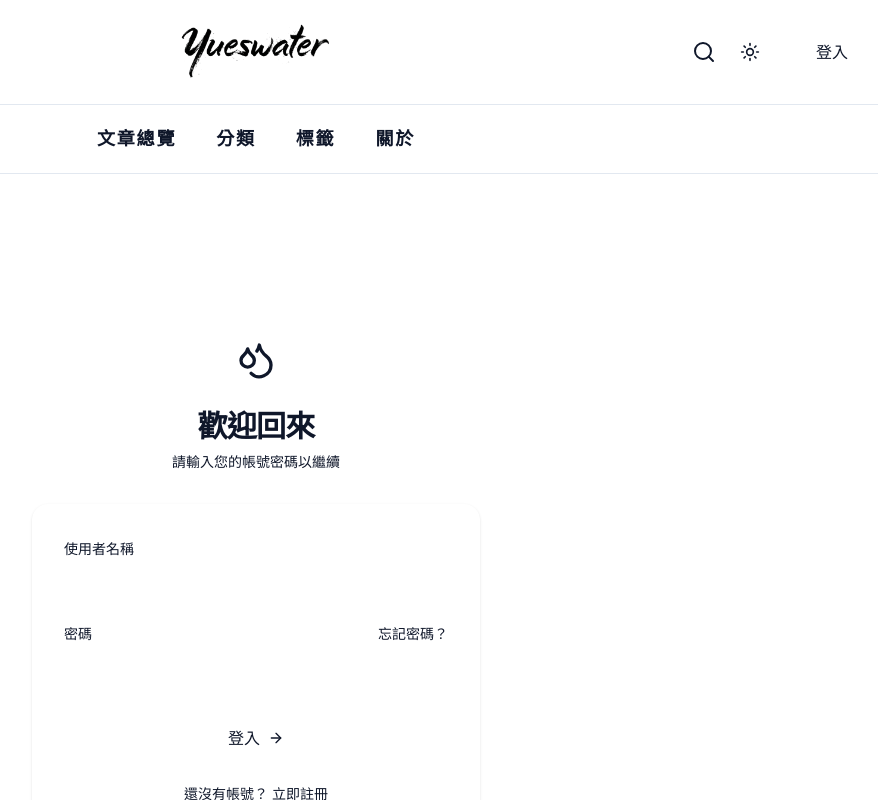
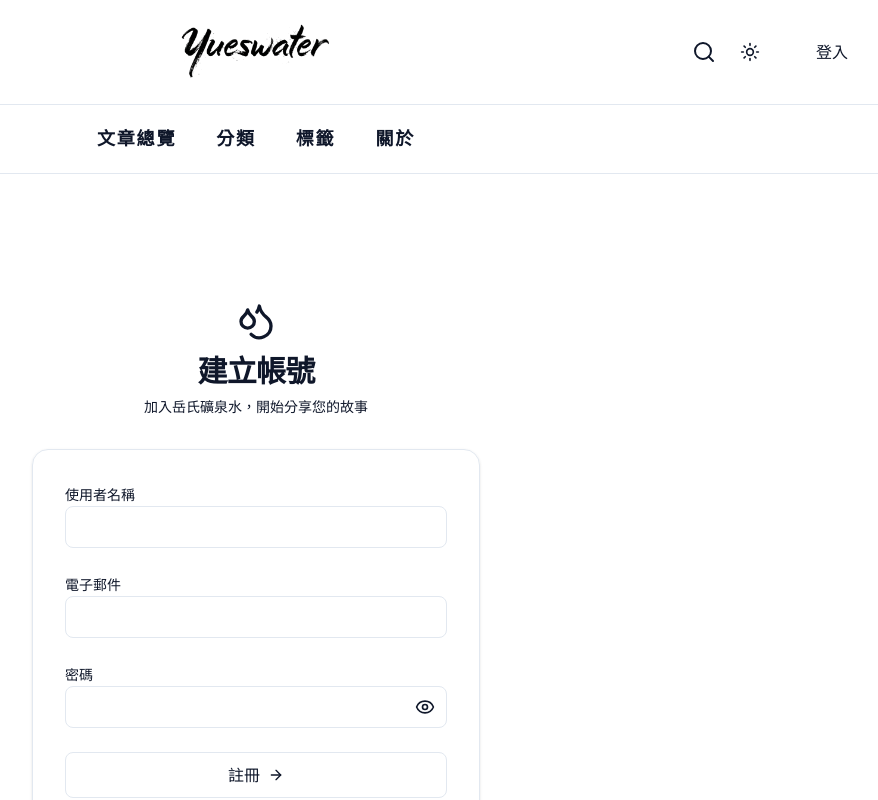
Before and after one commit to yueswater/yueswater-web, a Next.js app: page /register in a window 1280 px wide. Shown: the top 800 px of the page, without its empty margins (384-1262 px from the left). Built offline with nearby package versions, Linux system fonts and the light colour scheme; no server answers.

Commit message:
feat: register & verify page

```diff
--- a/src/app/(auth)/login/page.tsx
+++ b/src/app/(auth)/login/page.tsx
@@ -3,7 +3,7 @@
 import { useState, useRef } from "react";
 import Link from "next/link";
 import Image from "next/image";
-import { Loader2, ArrowRight, Eye, EyeOff } from "lucide-react";
+import { Droplet ,Loader2, ArrowRight, Eye, EyeOff, Droplets } from "lucide-react";
 import { useAuth } from "@/context/AuthContext";
 
 export default function LoginPage() {
@@ -62,21 +62,8 @@ export default function LoginPage() {
     <div className="flex min-h-[calc(100vh-4rem)] items-center justify-center p-4">
       <div className="w-full max-w-md space-y-8">
         <div className="flex flex-col items-center text-center">
-          <div className="relative mb-4 h-16 w-16 overflow-hidden rounded-2xl">
-            <Image
-              src="/logo_lightTheme.png"
-              alt="岳氏礦泉水 Logo"
-              fill
-              className="logo-light object-contain transition-transform duration-500 group-hover:scale-105"
-              priority
-            />
-            <Image
-              src="/logo_darkTheme.png"
-              alt="岳氏礦泉水 Logo"
-              fill
-              className="logo-dark object-contain transition-transform duration-500 group-hover:scale-105"
-              priority
-            />
+          <div className="bg-transparent text-base-100 mx-auto w-fit rounded-2xl p-3">
+            <Droplets className="h-10 w-10" />
           </div>
           <h1 className="text-foreground text-3xl font-bold tracking-tight">歡迎回來</h1>
           <p className="text-foreground/60 mt-2 text-sm">請輸入您的帳號密碼以繼續</p>
--- a/src/app/(auth)/register/page.tsx
+++ b/src/app/(auth)/register/page.tsx
@@ -1,18 +1,54 @@
 "use client";
 
-import { useState } from "react";
+import { useState, useRef } from "react";
 import Link from "next/link";
 import { useRouter } from "next/navigation";
-import { Droplets, Loader2, ArrowRight } from "lucide-react";
+import { Droplets, Loader2, ArrowRight, Eye, EyeOff } from "lucide-react";
+import { useAuth } from "@/context/AuthContext";
 
-export default function LoginPage() {
+export default function RegisterPage() {
   const router = useRouter();
+  const { register } = useAuth();
   const [formData, setFormData] = useState({
     username: "",
+    email: "",
     password: "",
   });
   const [loading, setLoading] = useState(false);
   const [error, setError] = useState("");
+  const [success, setSuccess] = useState(false);
+  const [showPassword, setShowPassword] = useState(false);
+
+  const usernameInputRef = useRef<HTMLInputElement>(null);
+  const emailInputRef = useRef<HTMLInputElement>(null);
+  const passwordInputRef = useRef<HTMLInputElement>(null);
+  const submitButtonRef = useRef<HTMLButtonElement>(null);
+
+  const handleKeyDown = (e: React.KeyboardEvent) => {
+    if (e.key === "Tab") {
+      const focusableElements: (HTMLInputElement | HTMLButtonElement | null)[] = [
+        usernameInputRef.current,
+        emailInputRef.current,
+        passwordInputRef.current,
+        submitButtonRef.current,
+      ];
+      const currentIndex = focusableElements.indexOf(
+        document.activeElement as HTMLInputElement | HTMLButtonElement | null
+      );
+
+      if (e.shiftKey) {
+        if (currentIndex <= 0) {
+          e.preventDefault();
+          submitButtonRef.current?.focus();
+        }
+      } else {
+        if (currentIndex >= focusableElements.length - 1) {
+          e.preventDefault();
+          usernameInputRef.current?.focus();
+        }
+      }
+    }
+  };
 
   const handleSubmit = async (e: React.FormEvent) => {
     e.preventDefault();
@@ -20,42 +56,46 @@ export default function LoginPage() {
     setError("");
 
     try {
-      const res = await fetch(`${process.env.NEXT_PUBLIC_API_URL}/auth/login/`, {
-        method: "POST",
-        headers: {
-          "Content-Type": "application/json",
-        },
-        body: JSON.stringify(formData),
-      });
-
-      if (!res.ok) {
-        throw new Error("帳號或密碼錯誤");
-      }
-
-      const data = await res.json();
-      localStorage.setItem("token", data.token);
-      router.push("/");
-      router.refresh();
-    } catch (err) {
-      setError(err instanceof Error ? err.message : "登入失敗");
-    } finally {
+      await register(formData);
+      setSuccess(true);
+    } catch (err: any) {
+      setError(err.message || "註冊失敗");
       setLoading(false);
     }
   };
+
+  if (success) {
+    return (
+      <div className="flex min-h-[calc(100vh-4rem)] items-center justify-center p-4">
+        <div className="w-full max-w-md space-y-4 text-center">
+          <div className="bg-transparent text-base-100 mx-auto w-fit rounded-2xl p-3">
+            <Droplets className="h-10 w-10" />
+          </div>
+          <h1 className="text-2xl font-bold">請檢查您的電子信箱</h1>
+          <p className="text-foreground/60">
+            我們已將驗證連結寄送至 <span className="text-foreground font-medium">{formData.email}</span>。請點擊連結以啟用您的帳號。
+          </p>
+          <Link href="/login" className="btn btn-primary rounded-full px-8">
+            前往登入
+          </Link>
+        </div>
+      </div>
+    );
+  }
 
   return (
     <div className="flex min-h-[calc(100vh-4rem)] items-center justify-center p-4">
       <div className="w-full max-w-md space-y-8">
         <div className="flex flex-col items-center text-center">
-          <div className="bg-primary/10 text-primary mb-4 rounded-2xl p-3">
+          <div className="bg-transparent text-primary mx-auto w-fit rounded-2xl p-3">
             <Droplets className="h-10 w-10" />
           </div>
-          <h1 className="text-foreground text-3xl font-bold tracking-tight">歡迎回來</h1>
-          <p className="text-foreground/60 mt-2 text-sm">請輸入您的帳號密碼以繼續</p>
+          <h1 className="text-foreground text-3xl font-bold tracking-tight">建立帳號</h1>
+          <p className="text-foreground/60 mt-2 text-sm">加入岳氏礦泉水，開始分享您的故事</p>
         </div>
 
-        <div className="bg-card rounded-2xl p-8 shadow-sm">
-          <form onSubmit={handleSubmit} className="space-y-6">
+        <div className="bg-card rounded-2xl border border-[color:var(--border)] p-8 shadow-sm">
+          <form onSubmit={handleSubmit} onKeyDown={handleKeyDown} className="space-y-6">
             {error && (
               <div className="rounded-lg border border-red-500/20 bg-red-500/10 p-3 text-center text-sm font-medium text-red-600 dark:text-red-400">
                 {error}
@@ -67,47 +107,67 @@ export default function LoginPage() {
                 使用者名稱
               </label>
               <input
+                ref={usernameInputRef}
                 id="username"
                 type="text"
                 required
-                className="bg-background text-foreground focus:ring-primary/20 focus:border-primary w-full rounded-lg px-3 py-2 transition-all focus:ring-2 focus:outline-none"
+                className="bg-background text-foreground focus:ring-primary/20 focus:border-primary w-full rounded-lg border border-[color:var(--border)] px-3 py-2 transition-all focus:ring-2 focus:outline-none"
                 value={formData.username}
                 onChange={(e) => setFormData({ ...formData, username: e.target.value })}
               />
             </div>
 
             <div className="space-y-2">
-              <div className="flex items-center justify-between">
+              <label htmlFor="email" className="text-foreground text-sm font-medium">
+                電子郵件
+              </label>
+              <input
+                ref={emailInputRef}
+                id="email"
+                type="email"
+                required
+                className="bg-background text-foreground focus:ring-primary/20 focus:border-primary w-full rounded-lg border border-[color:var(--border)] px-3 py-2 transition-all focus:ring-2 focus:outline-none"
+                value={formData.email}
+                onChange={(e) => setFormData({ ...formData, email: e.target.value })}
+              />
+            </div>
+
+            <div className="space-y-2">
               <label htmlFor="password" className="text-foreground text-sm font-medium">
                 密碼
               </label>
-                <Link
-                  href="/forgot-password"
-                  className="text-primary hover:text-primary/80 text-sm font-medium"
-                >
-                  忘記密碼？
-                </Link>
-              </div>
+              <div className="relative">
                 <input
+                  ref={passwordInputRef}
                   id="password"
-                type="password"
+                  type={showPassword ? "text" : "password"}
                   required
-                className="bg-background text-foreground focus:ring-primary/20 focus:border-primary w-full rounded-lg px-3 py-2 transition-all focus:ring-2 focus:outline-none"
+                  className="bg-background text-foreground focus:ring-primary/20 focus:border-primary w-full rounded-lg border border-[color:var(--border)] px-3 py-2 pr-10 transition-all focus:ring-2 focus:outline-none"
                   value={formData.password}
                   onChange={(e) => setFormData({ ...formData, password: e.target.value })}
                 />
+                <button
+                  type="button"
+                  tabIndex={-1}
+                  onClick={() => setShowPassword(!showPassword)}
+                  className="text-foreground/40 hover:text-primary absolute inset-y-0 right-0 flex items-center px-3 transition-colors focus:outline-none"
+                >
+                  {showPassword ? <EyeOff className="h-5 w-5" /> : <Eye className="h-5 w-5" />}
+                </button>
+              </div>
             </div>
 
             <button
+              ref={submitButtonRef}
               type="submit"
               disabled={loading}
-              className="bg-primary text-primary-foreground focus:ring-primary/20 flex w-full items-center justify-center rounded-lg px-4 py-2.5 font-medium transition-all hover:opacity-90 focus:ring-2 focus:outline-none disabled:cursor-not-allowed disabled:opacity-50"
+              className="bg-primary text-primary-foreground focus:ring-primary/20 flex w-full items-center justify-center rounded-lg border border-transparent px-4 py-2.5 font-medium transition-all hover:opacity-90 focus:ring-2 focus:outline-none disabled:cursor-not-allowed disabled:opacity-50"
             >
               {loading ? (
                 <Loader2 className="h-5 w-5 animate-spin" />
               ) : (
                 <span className="flex items-center gap-2">
-                  登入
+                  註冊
                   <ArrowRight className="h-4 w-4" />
                 </span>
               )}
@@ -115,12 +175,13 @@ export default function LoginPage() {
           </form>
 
           <div className="mt-6 text-center text-sm">
-            <span className="text-foreground/60">還沒有帳號？</span>
+            <span className="text-foreground/60">已經有帳號了？</span>
             <Link
-              href="/register"
+              href="/login"
+              tabIndex={-1}
               className="text-primary hover:text-primary/80 ml-1 font-medium hover:underline"
             >
-              立即註冊
+              立即登入
             </Link>
           </div>
         </div>
--- /dev/null
+++ b/src/app/(auth)/verify-email/page.tsx
@@ -0,0 +1,101 @@
+"use client";
+
+import { useEffect, useState, useRef } from "react";
+import { useSearchParams, useRouter } from "next/navigation";
+import { authService } from "@/services/authService";
+import { Droplets, Loader2, CheckCircle2, XCircle, ArrowRight } from "lucide-react";
+import Link from "next/link";
+
+export default function VerifyEmailPage() {
+  const searchParams = useSearchParams();
+  const router = useRouter();
+  const [status, setStatus] = useState<"loading" | "success" | "error">("loading");
+  const [message, setMessage] = useState("");
+  const verified = useRef(false);
+
+  useEffect(() => {
+    const verify = async () => {
+      if (verified.current) return;
+
+      const uid = searchParams.get("uid");
+      const token = searchParams.get("token");
+
+      if (!uid || !token) {
+        setStatus("error");
+        setMessage("Invalid verification link.");
+        return;
+      }
+
+      try {
+        verified.current = true;
+        await authService.verifyEmail(uid, token);
+        setStatus("success");
+      } catch (err: any) {
+        setStatus("error");
+        setMessage(err.message || "Verification failed or link expired.");
+      }
+    };
+
+    verify();
+  }, [searchParams]);
+
+  return (
+    <div className="flex min-h-[calc(100vh-4rem)] items-center justify-center p-4">
+      <div className="w-full max-w-md text-center">
+        <div className="bg-card rounded-2xl border border-[color:var(--border)] p-8 shadow-sm space-y-6">
+          <div className="flex justify-center">
+            {status === "loading" && (
+              <div className="bg-primary/10 text-primary rounded-2xl p-3">
+                <Loader2 className="h-10 w-10 animate-spin" />
+              </div>
+            )}
+            {status === "success" && (
+              <div className="bg-transparent text-base-100 rounded-2xl p-3">
+                <CheckCircle2 className="h-10 w-10" />
+              </div>
+            )}
+            {status === "error" && (
+              <div className="bg-transparent text-base-100 rounded-2xl p-3">
+                <XCircle className="h-10 w-10" />
+              </div>
+            )}
+          </div>
+
+          <div className="space-y-2">
+            <h1 className="text-2xl font-bold tracking-tight">
+              {status === "loading" && "Verifying your email..."}
+              {status === "success" && "Account Verified!"}
+              {status === "error" && "Verification Failed"}
+            </h1>
+            <p className="text-foreground/60 text-sm">
+              {status === "loading" && "Please wait while we validate your account."}
+              {status === "success" && "Your account has been successfully activated. You can now log in."}
+              {status === "error" && message}
+            </p>
+          </div>
+
+          {status !== "loading" && (
+            <div className="pt-4">
+              <Link
+                href="/login"
+                className="bg-primary text-primary-foreground flex w-full items-center justify-center rounded-lg px-4 py-2.5 font-medium transition-all hover:opacity-90"
+              >
+                <span className="flex items-center gap-2">
+                  Go to Login
+                  <ArrowRight className="h-4 w-4" />
+                </span>
+              </Link>
+            </div>
+          )}
+        </div>
+
+        <div className="mt-8 flex justify-center">
+          <div className="flex items-center gap-2 text-primary font-bold">
+            <Droplets className="h-6 w-6" />
+            <span className="tracking-widest uppercase">Yueswater</span>
+          </div>
+        </div>
+      </div>
+    </div>
+  );
+}
--- a/src/context/AuthContext.tsx
+++ b/src/context/AuthContext.tsx
@@ -9,6 +9,7 @@ interface AuthContextType {
   user: User | null;
   login: (credentials: Record<string, string>) => Promise<void>;
   logout: () => void;
+  register: (data: Record<string, string>) => Promise<void>;
   isLoading: boolean;
 }
 
@@ -62,11 +63,19 @@ export function AuthProvider({ children }: { children: ReactNode }) {
     }
   };
 
+  const register = async (data: Record<string, string>) => {
+    try {
+      await authService.register(data);
+    } catch (error) {
+      throw error;
+    }
+  };
+
   const logout = async () => {
     try {
       await authService.logout();
     } catch (error) {
-      console.warn("Logout API failed (likely token expired), forcing local logout.", error);
+      console.warn("Logout failed", error);
     } finally {
       localStorage.removeItem("token");
       localStorage.removeItem("refreshToken");
@@ -79,7 +88,7 @@ export function AuthProvider({ children }: { children: ReactNode }) {
   };
 
   return (
-    <AuthContext.Provider value={{ user, login, logout, isLoading }}>
+    <AuthContext.Provider value={{ user, login, register, logout, isLoading }}>
       {children}
     </AuthContext.Provider>
   );
--- a/src/services/authService.ts
+++ b/src/services/authService.ts
@@ -16,9 +16,15 @@ export const authService = {
   },
 
   register: async (data: Record<string, string>) => {
-    return apiClient<{ id: number; username: string }>("/auth/register/", {
+    return apiClient<{ id: string; username: string }>("/auth/register/", {
       method: "POST",
       body: JSON.stringify(data),
+    });
+  },
+
+  verifyEmail: async (uid: string, token: string) => {
+    return apiClient<{ detail: string }>(`/auth/verify-email/?uid=${uid}&token=${token}`, {
+      method: "GET",
     });
   },
 
```
Lines whose indentation alone changed are shown as unchanged.
